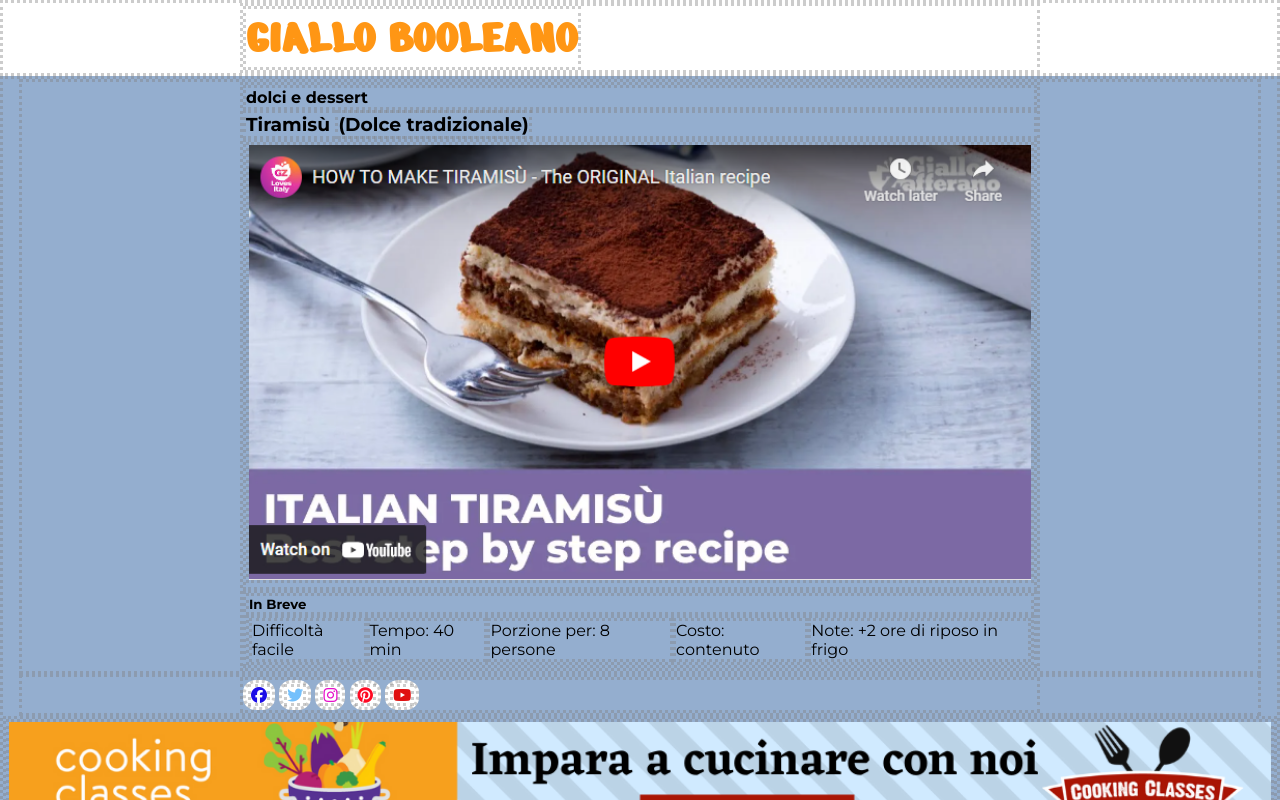
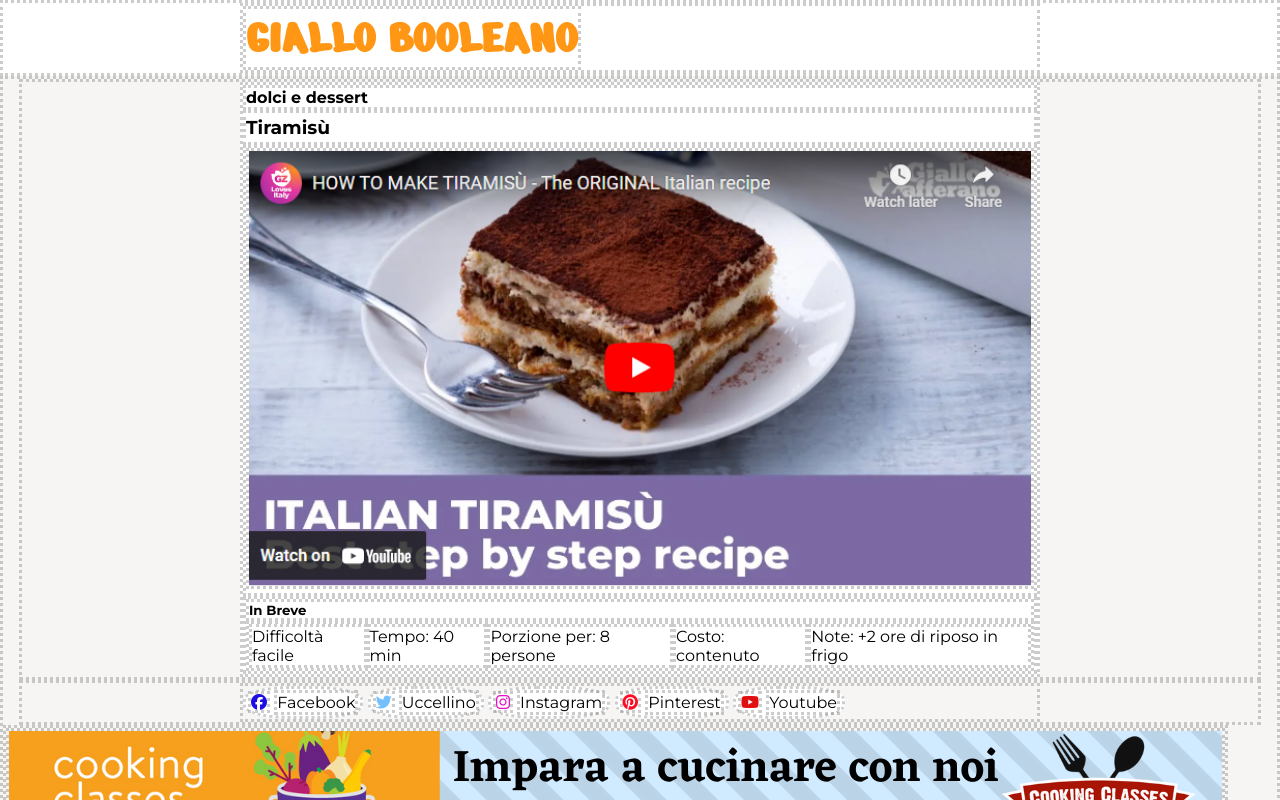
Before and after one commit to marzia-blasi/htmlcss-responsive-layout, a plain HTML site: page index.html in a window 1280 px wide. Shown: the top 800 px of the page. Drawn offline with Linux system fonts and the light colour scheme.

Commit message:
Refactor video section styling for improved presentation and accessibility

```diff
--- a/css/style.css
+++ b/css/style.css
@@ -3,10 +3,6 @@
 .debug {
   * {
     border: dotted rgba(128, 128, 128, 0.397);
-  }
-
-  main {
-    background-color: #94aecf;
   }
 }
 
@@ -73,6 +69,10 @@
 
 /* #region section video */
 
+.video {
+  background-color: var(--header-background);
+}
+
 span {
   visibility: hidden;
 }
@@ -98,7 +98,7 @@
 /* banner */
 
 figure {
-  visibility: hidden;
+  display: none;
 }
 
 /* #region presentation  */
@@ -123,11 +123,17 @@
   main {
     span,
     figure {
-      visibility: visible;
+      display: inline-block;
     }
 
     ul {
       display: flex;
     }
+
+    .social {
+      p {
+        display: inline-block;
+      }
+    }
   }
 }
--- a/index.html
+++ b/index.html
@@ -41,7 +41,7 @@
     <main>
       <!-- section video -->
       <section>
-        <div class="container">
+        <div class="container video">
           <h4>dolci e dessert</h4>
           <h3>Tiramisù <span>(Dolce tradizionale)</span></h3>
           <div><img src="./img/image (10).png" alt="Tiramisù" /></div>
```
